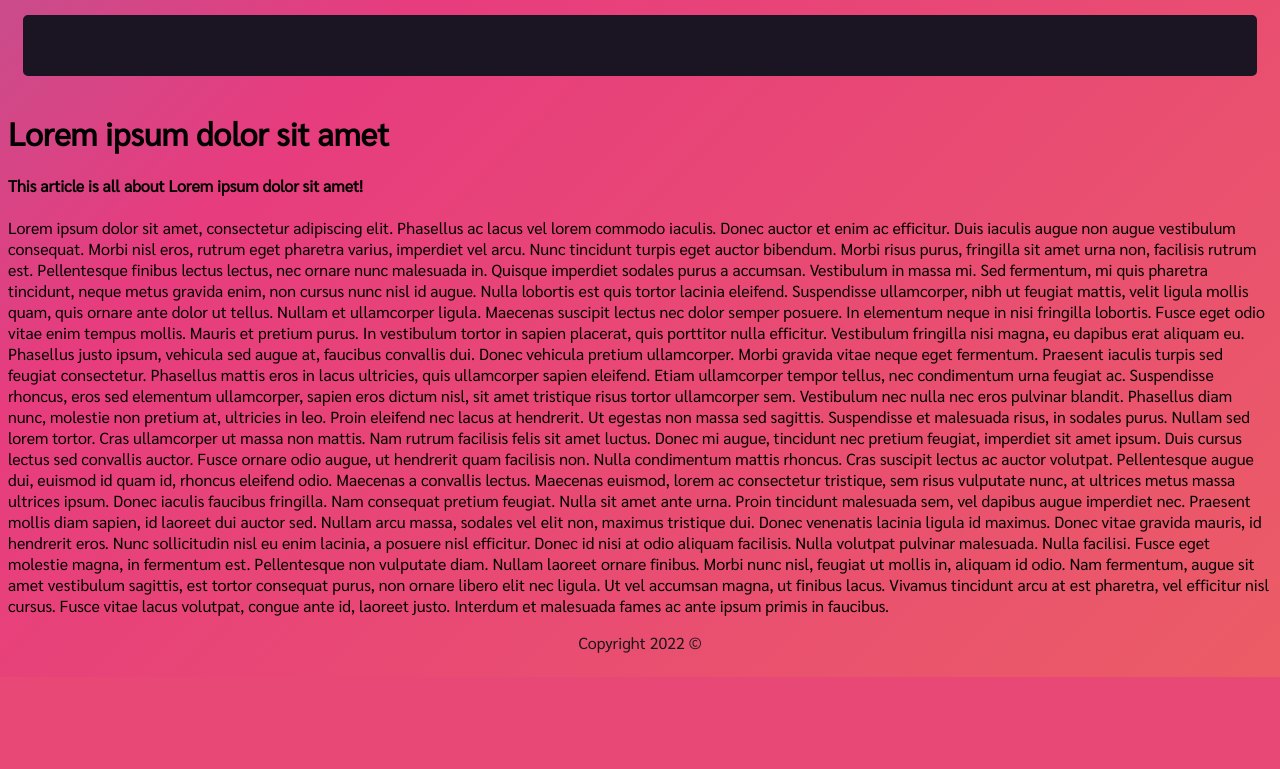
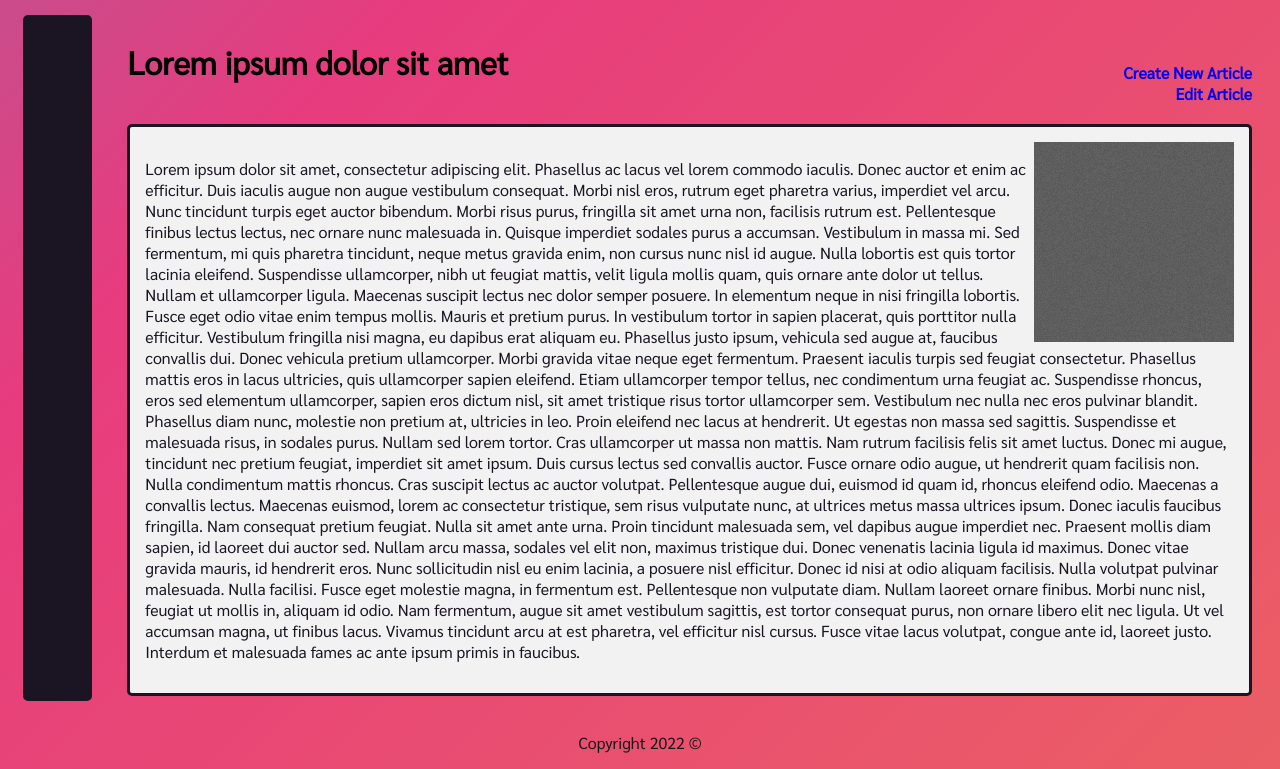
Before and after one commit to noontrust/project-3, a PHP site: the page made by wiki.php in a window 1280 px wide. Shown: the part 139-908 px from the top of the page. Before the commit the page ends 816 px from the top, so only its background shows below. Run offline with PHP 8.4, Linux system fonts and the light colour scheme; the visitor is signed in with stand-in values (Sample User, id 1); data comes from the database, SQL or seed files in the repository.

Commit message:
fixed wiki layout

```diff
--- a/wiki.php
+++ b/wiki.php
@@ -9,6 +9,8 @@
   ?>
 <html lang="en">
 <?php include "header.php" ?>
+<div class="bigcontainer">
+  <div class="container">
   <div class="sideBar">
     <?php
     //place links to newest 5 wiki page
@@ -17,29 +19,31 @@
     }
     ?>
   </div>
-  <div class="main">
+  <div class="articleDivs">
     <?php
-      if(isset($_GET["shortTitle"])){
         $shortTitle = $_GET["shortTitle"];
         unset($_GET["shortTitle"]);
         $articleQuery = "SELECT * FROM article WHERE article_short_title = '$shortTitle';";
         $stmt = $conn->query($articleQuery);
         $article = $stmt->fetch_row();
-        echo "<h1>" . $article[2] ."</h1>";
-        echo "<h4>This article is all about " . $article[2] ."!</h4>";
         $title = $article[1];
         $info = $article[2];
-        echo $article[3];
-        //add link to addArticle here
-      }
-      else{
-        echo "<h1>Home</h1>";
-        echo "<h4>Use the navigation bar to view wikis, or add you own below!</h4>";
-        echo "<form action='addArticle.php' method='post'>
-          <input type='submit' value='Upload Article' name='articleSubmit'>
-        </form>";
-      }
-    ?>
+        ?>
+        <div class="articletitle">
+            <!-- print article title -->
+            <?php echo "<h1>" . $article[2] . "</h1>"; ?>
+            <div class="addCreateLinks">
+              <a href="editArticle.php">Edit Article</a>
+              <a href="addArticle.php">Create New Article</a>
+            </div>
+          </div>
+          <div class="square">
+            <div><img src="./noise.png"></div>
+            <!-- print article body -->
+            <?php echo "<p>" . $article[3] . "</p>"; ?>
+          </div>
+        </div>
+    </div>
   </div>
   <?php include "footer.php";?>
 </body>
```
